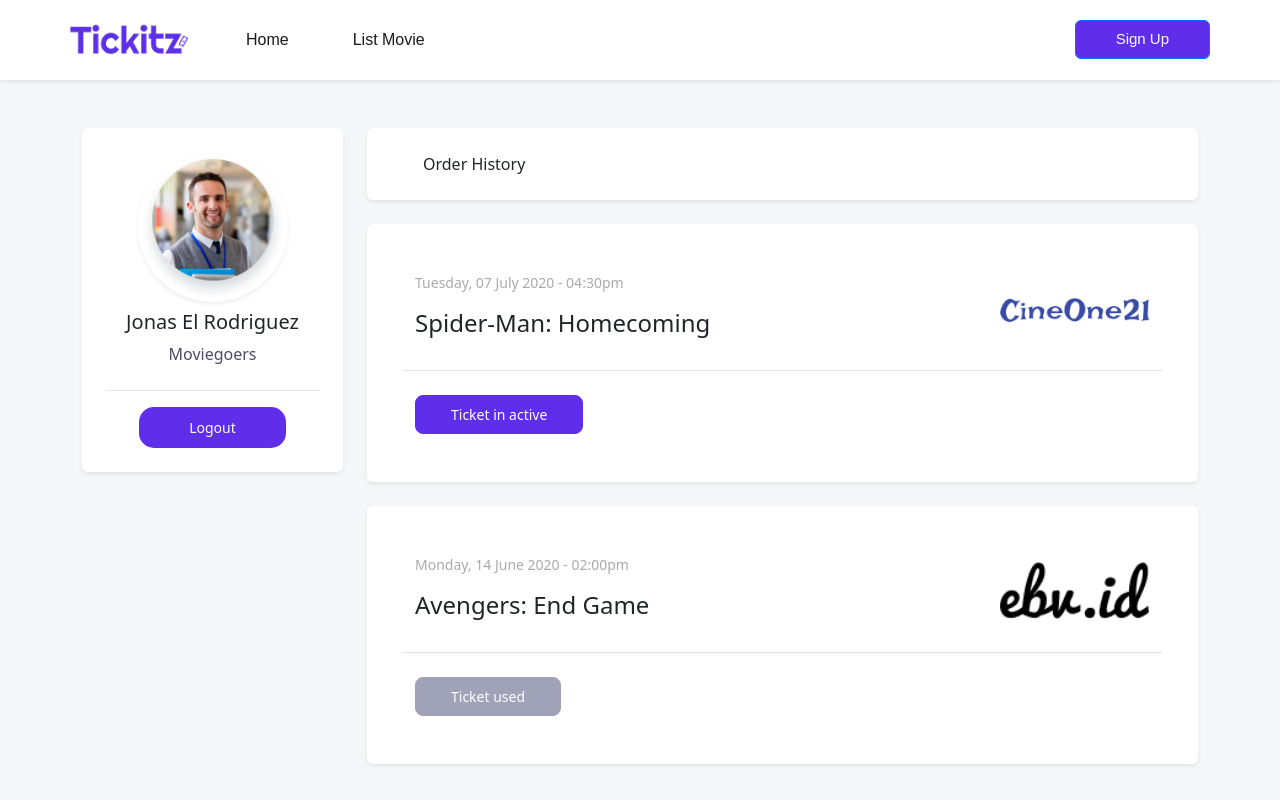
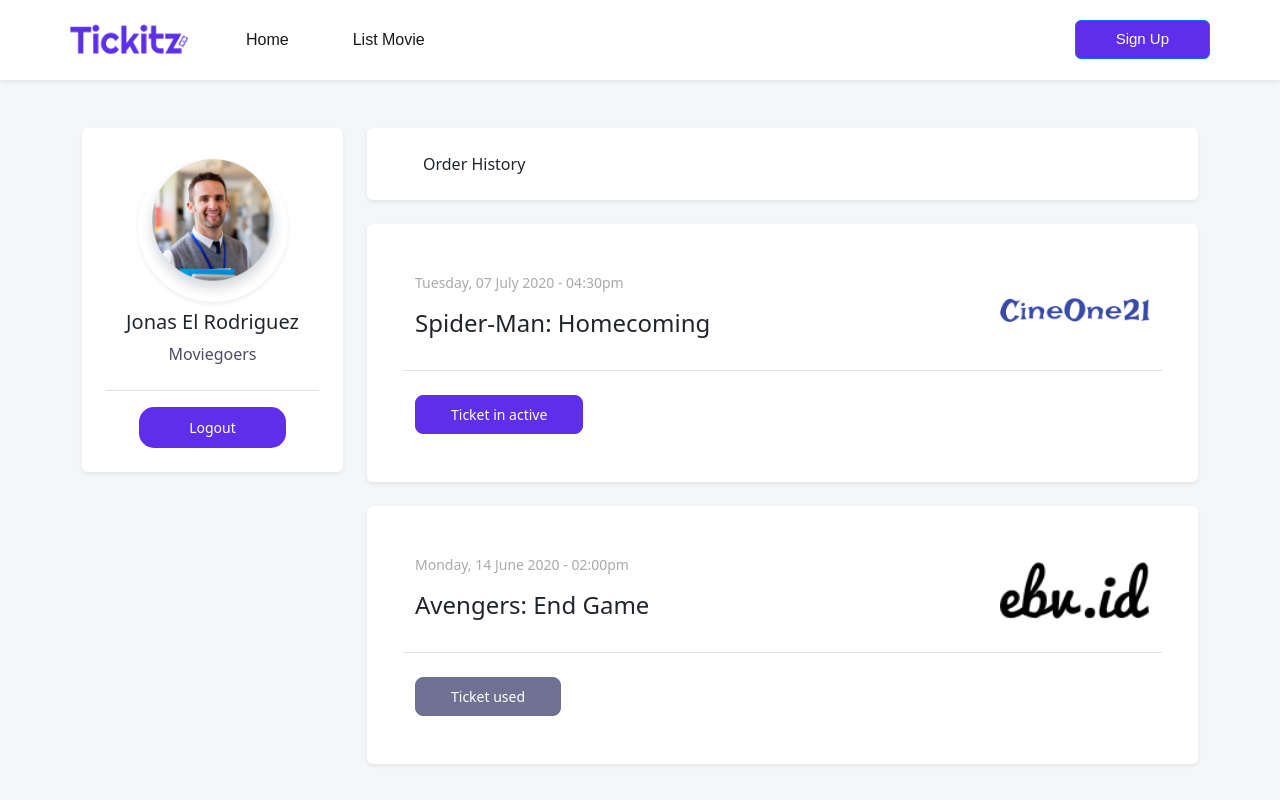
Before and after one commit to Rachmad22/Tickets-App-fe, a React (Create React App) app: page /Profile in a window 1280 px wide. Shown: the top 800 px of the page. Built offline with nearby package versions, Linux system fonts and the light colour scheme.

Commit message:
[FIX] ticket result

```diff
--- a/src/pages/Profile/profile.js
+++ b/src/pages/Profile/profile.js
@@ -89,12 +89,14 @@ export default function profile() {
                 </div>
                 <div className="row d-flex mt-4">
                   <div className="col-8">
+                    <Link to="/Ticket-ready">
                       <button
                         type="button"
                         class="btn btn-primary btn-ticket-active"
                       >
                         Ticket in active
                       </button>
+                    </Link>
                   </div>
                 </div>
               </div>
@@ -121,13 +123,14 @@ export default function profile() {
                 </div>
                 <div className="row d-flex mt-4">
                   <div className="col-8">
+                    <Link to="/Ticket-used">
                       <button
                         type="button"
                         class="btn btn-primary btn-ticket-active"
-                      disabled
                       >
                         Ticket used
                       </button>
+                    </Link>
                   </div>
                 </div>
               </div>
--- a/src/pages/ticket-result/ticket-result-ready.js
+++ b/src/pages/ticket-result/ticket-result-ready.js
@@ -105,12 +105,14 @@ export default function ticketResultReady() {
                         </div>
                       </div>
                       <div className="col-4 d-flex align-items-center justify-content-center">
+                        <Link to="/Ticket-used">
                           <img
                             src={require("../../asset/QR Code 1.png")}
                             alt="QR"
                             style={{ width: "85%" }}
                             className=""
                           ></img>
+                        </Link>
                       </div>
                     </div>
                   </div>
```
Lines whose indentation alone changed are shown as unchanged.
